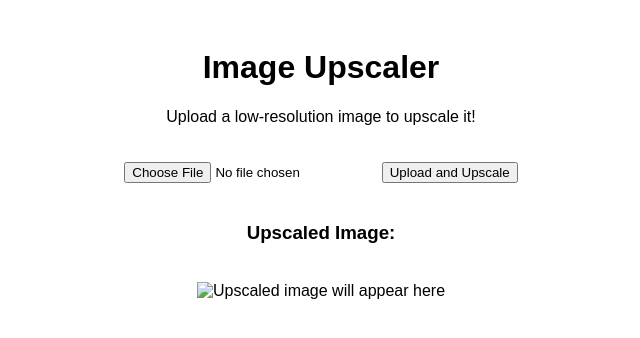
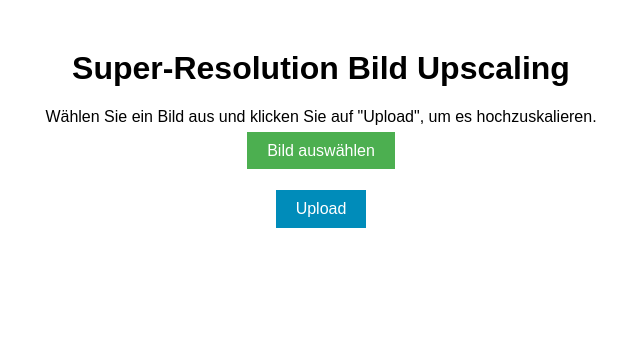
Before and after one commit to NovaDevelopmentTeam/image_upscaler, a Flask app: template templates/index.html in a window 1280 px wide. Shown: the top 338 px of the page, without its empty margins (319-959 px from the left). Run offline with Flask 3, Linux system fonts and the light colour scheme; the template is opened without the code that fills it, so the values that code supplies are empty.

Commit message:
Update index.html

```diff
--- a/templates/index.html
+++ b/templates/index.html
@@ -1,52 +1,86 @@
 <!DOCTYPE html>
-<html lang="en">
+<html lang="de">
 <head>
     <meta charset="UTF-8">
     <meta name="viewport" content="width=device-width, initial-scale=1.0">
-    <title>Image Upscaler</title>
+    <title>Bild Upscaling</title>
     <style>
         body {
             font-family: Arial, sans-serif;
             text-align: center;
-            padding: 20px;
+            margin-top: 50px;
         }
         input[type="file"] {
-            margin: 20px 0;
+            display: none;
         }
-        img {
-            max-width: 100%;
+        .btn {
+            padding: 10px 20px;
+            font-size: 16px;
+            cursor: pointer;
+            border: none;
+            background-color: #4CAF50;
+            color: white;
+            margin: 10px;
+        }
+        .btn-upload {
+            background-color: #008CBA;
+        }
+        #selected-image {
             margin-top: 20px;
         }
     </style>
 </head>
 <body>
-    <h1>Image Upscaler</h1>
-    <p>Upload a low-resolution image to upscale it!</p>
 
-    <input type="file" id="imageUpload" />
-    <button onclick="uploadImage()">Upload and Upscale</button>
+    <h1>Super-Resolution Bild Upscaling</h1>
+    <p>Wählen Sie ein Bild aus und klicken Sie auf "Upload", um es hochzuskalieren.</p>
 
-    <h3>Upscaled Image:</h3>
-    <img id="upscaledImage" src="" alt="Upscaled image will appear here" />
+    <!-- Button zum Öffnen des Dateimanagers -->
+    <label for="file-upload" class="btn">Bild auswählen</label>
+    <input type="file" id="file-upload" accept="image/*">
+
+    <!-- Zeigt den Dateinamen an -->
+    <p id="selected-image"></p>
+
+    <!-- Upload Button -->
+    <button class="btn btn-upload" onclick="uploadImage()">Upload</button>
+
+    <div id="result"></div>
 
     <script>
+        let selectedFile = null;
+
+        // Zeigt den Namen des ausgewählten Bildes an
+        document.getElementById('file-upload').addEventListener('change', function(event) {
+            selectedFile = event.target.files[0];
+            if (selectedFile) {
+                document.getElementById('selected-image').innerText = `Ausgewähltes Bild: ${selectedFile.name}`;
+            }
+        });
+
+        // Funktion zum Hochladen des Bildes
         function uploadImage() {
-            var formData = new FormData();
-            var fileInput = document.getElementById('imageUpload');
-            var file = fileInput.files[0];
-            formData.append("image", file);
+            if (!selectedFile) {
+                alert('Bitte wählen Sie ein Bild aus.');
+                return;
+            }
+
+            let formData = new FormData();
+            formData.append('image', selectedFile);
 
             fetch('/upscale', {
                 method: 'POST',
                 body: formData
             })
             .then(response => response.blob())
-            .then(blob => {
-                var img = document.getElementById('upscaledImage');
-                img.src = URL.createObjectURL(blob);
+            .then(imageBlob => {
+                // Anzeige des hochskalierten Bildes
+                let imageUrl = URL.createObjectURL(imageBlob);
+                document.getElementById('result').innerHTML = `<h2>Hochskaliertes Bild</h2><img src="${imageUrl}" alt="Upscaled Image" />`;
             })
             .catch(error => {
-                console.error('Error:', error);
+                console.error('Fehler beim Hochladen:', error);
+                alert('Fehler beim Hochladen des Bildes.');
             });
         }
     </script>
```
